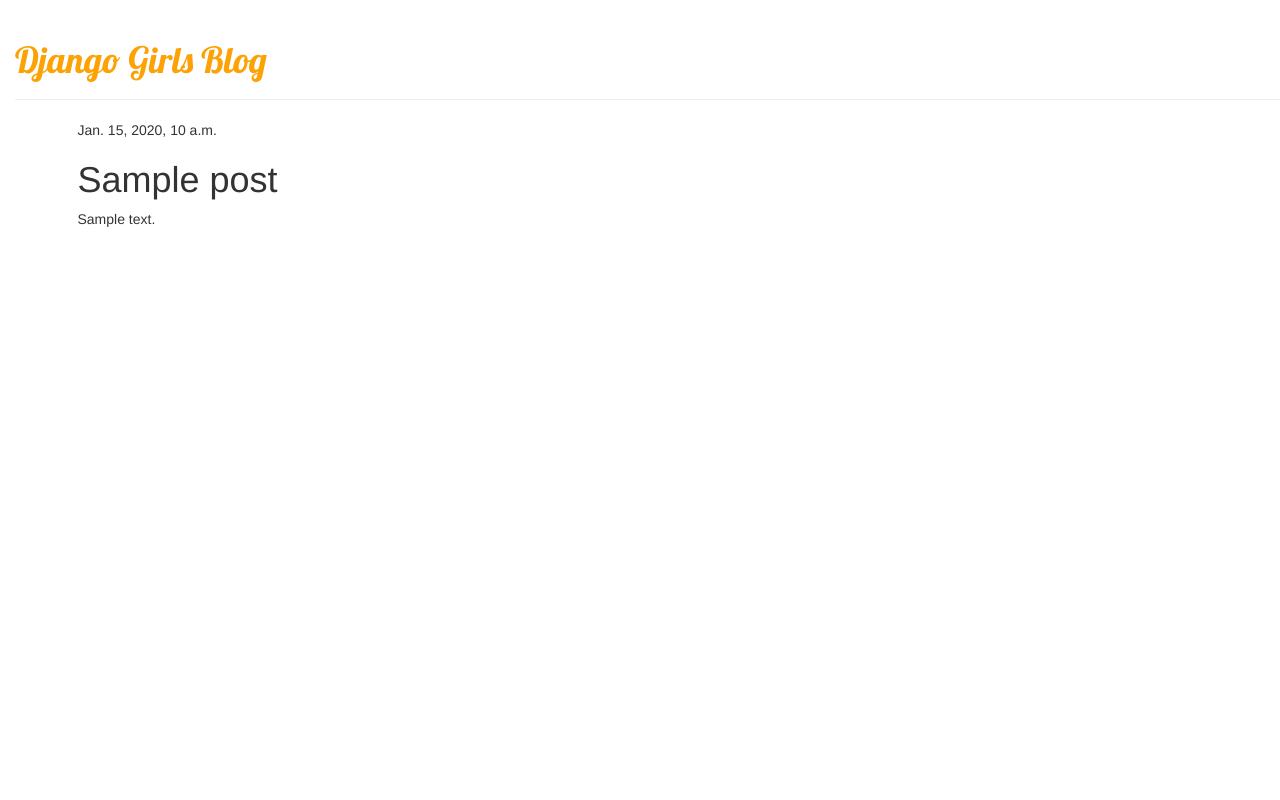
After one commit to NazrinSiraj/coach-blog, a Django app: template blog/templates/blog/post_detail.html in a window 1280 px wide. The commit adds this page. Run offline with Django 3.2, Linux system fonts and the light colour scheme; the template is opened without the code that fills it: most values are stand-ins (such as "Sample title", 1, 10 or a date in 2020); parts of the project's set-up code (start-up, migrations or seed data) failed here and were passed over; some libraries are stand-ins or nearby versions.

Commit message:
Added view and template for detailed blog post as well as CSS for the site.

```diff
--- /dev/null
+++ b/blog/static/css/blog.css
@@ -0,0 +1,3 @@
+h1	a	{				color:	#FCA205;				font-family:	'Lobster'; }
+
+body	{				padding-left:	15px; }
--- /dev/null
+++ b/blog/templates/blog/base.html
@@ -0,0 +1,2 @@
+{%	load	staticfiles	%} <html>				<head>								<title>Django	Girls	blog</title>								<link	rel="stylesheet"	href="//maxcdn.bootstrapcdn.com/bootstrap/3.2.0/css/bootstrap.min.css">								<link	rel="stylesheet"	href="//maxcdn.bootstrapcdn.com/bootstrap/3.2.0/css/bootstrap-theme.min.css">								<link	href='//fonts.googleapis.com/css?family=Lobster&subset=latin,latin-ext'	rel='stylesheet'	type='text/css' >								<link	rel="stylesheet"	href="{%	static	'css/blog.css'	%}">				</head>				<body>				<div	class="page-header">								<h1><a	href="/">Django	Girls	Blog</a></h1>				</div>				<div	class="content	container">								<div	class="row">												<div	class="col-md-8">												{%	block	content	%}												{%	endblock	%}												</div>								</div>				</div> </body>
+ </html>
--- /dev/null
+++ b/blog/templates/blog/post_detail.html
@@ -0,0 +1,2 @@
+{%	extends	'blog/base.html'	%}
+{%	block	content	%}				<div	class="post">								{%	if	post.published_date	%}												<div	class="date">																{{	post.published_date	}}												</div>								{%	endif	%}								<h1>{{	post.title	}}</h1>								<p>{{	post.text|linebreaksbr	}}</p>				</div> {%	endblock	%}
--- a/blog/templates/blog/post_list.html
+++ b/blog/templates/blog/post_list.html
@@ -1 +1,2 @@
-<html>				<p>Hi	there!</p>				<p>It	w
+{%	extends	'blog/base.html'	%}
+{%	block	content	%}				{%	for	post	in	posts	%}								<div	class="post">												<div	class="date">																{{	post.published_date	}}												</div>												<h1><a	href="">{{	post.title	}}</a></h1>												<p>{{	post.text|linebreaksbr	}}</p>								</div>				{%	endfor	%} {%	endblock	%}
--- a/blog/urls.py
+++ b/blog/urls.py
@@ -0,0 +1,8 @@
+from django.conf.urls import url
+from . import views
+
+
+urlpatterns	= [
+		url(r'^$',	views.post_list,	name='post_list'),
+		url(r'^post/(?P<pk>\d+)/$',	views.post_detail,	name='post_detail'),
+]
--- a/mysite/urls.py
+++ b/mysite/urls.py
@@ -13,10 +13,10 @@
     1. Import the include() function: from django.conf.urls import url, include
     2. Add a URL to urlpatterns:  url(r'^blog/', include('blog.urls'))
 """
-from django.conf.urls import url
+from django.conf.urls import include, url
 from django.contrib import admin
 
 urlpatterns = [
     url(r'^admin/', admin.site.urls),
-    url(r'', include('blog.urls')),
+    url(r'', include ('blog.urls')),
 ]
```
Also changed, not shown: blog/views.py (+11 -0 lines), db.sqlite3.
